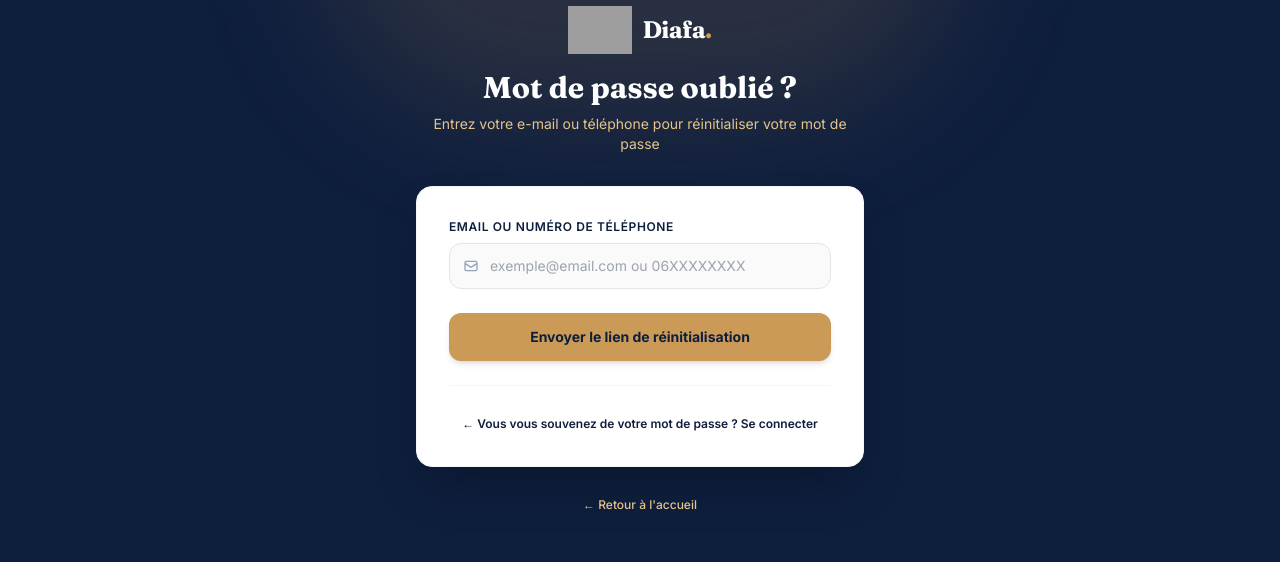
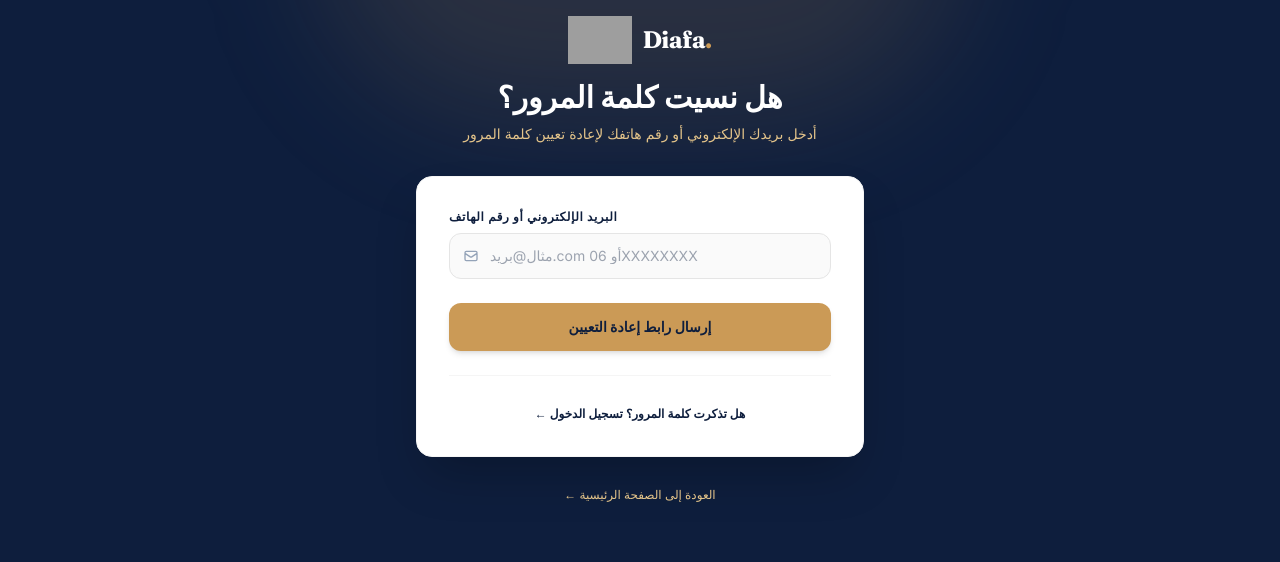
Before and after one commit to mohhh20055-cell/diafa, a React (Vite) app: page /forgot-password in a window 1280 px wide. Shown: the part 205-767 px from the top of the page. Built offline with nearby package versions, Linux system fonts and the light colour scheme; no server answers; grey boxes are pictures that could not be loaded.

Commit message:
Update ForgotPassword.jsx

```diff
--- a/src/pages/ForgotPassword.jsx
+++ b/src/pages/ForgotPassword.jsx
@@ -33,7 +33,7 @@ const ForgotPassword = () => {
 
   return (
     <div className="min-h-screen flex items-center justify-center bg-[#0E1E3D] relative overflow-hidden py-12 px-4 sm:px-6 lg:px-8">
-      {/* Background Ambient Glow */}
+      {/* تأثير الخلفية المتوهج */}
       <div className="pointer-events-none absolute -top-32 left-1/2 h-96 w-[40rem] -translate-x-1/2 rounded-full bg-[#CB9A56]/15 blur-3xl" />
 
       <div className="max-w-md w-full relative z-10">
@@ -42,10 +42,10 @@ const ForgotPassword = () => {
             <Logo className="h-12 mx-auto" withText dark />
           </Link>
           <h1 className="text-2xl sm:text-3xl font-bold text-white mb-2 font-display">
-            Mot de passe oublié ?
+            هل نسيت كلمة المرور؟
           </h1>
           <p className="text-[#E4C48A] text-sm">
-            Entrez votre e-mail ou téléphone pour réinitialiser votre mot de passe
+            أدخل بريدك الإلكتروني أو رقم هاتفك لإعادة تعيين كلمة المرور
           </p>
         </div>
 
@@ -58,7 +58,7 @@ const ForgotPassword = () => {
                 </svg>
               </div>
               <h2 className="text-lg font-bold text-[#0E1E3D]">
-                Compte trouvé ! / تم العثور على الحساب
+                تم العثور على الحساب!
               </h2>
               <p className="text-sm text-slate-600 leading-relaxed bg-neutral-50 p-4 rounded-xl border border-neutral-200">
                 {message}
@@ -69,7 +69,7 @@ const ForgotPassword = () => {
                     to={`/reset-password?email=${encodeURIComponent(foundEmail)}`}
                     className="inline-block w-full py-3.5 px-4 rounded-xl font-bold text-[#0E1E3D] bg-[#CB9A56] hover:bg-[#E4C48A] transition text-sm shadow-md"
                   >
-                    Réinitialiser le mot de passe maintenant / إعادة تعيين كلمة المرور الآن
+                    إعادة تعيين كلمة المرور الآن
                   </Link>
                 </div>
               )}
@@ -78,7 +78,7 @@ const ForgotPassword = () => {
                   to="/login"
                   className="inline-block w-full py-2.5 px-4 rounded-xl text-xs font-semibold text-slate-600 hover:text-[#0E1E3D] transition"
                 >
-                  Retour à la connexion / العودة لتسجيل الدخول
+                  العودة لتسجيل الدخول
                 </Link>
               </div>
             </div>
@@ -90,7 +90,7 @@ const ForgotPassword = () => {
                     <svg className="w-5 h-5 mt-0.5 flex-shrink-0" fill="none" stroke="currentColor" viewBox="0 0 24 24">
                       <path strokeLinecap="round" strokeLinejoin="round" strokeWidth={2} d="M12 8v4m0 4h.01M21 12a9 9 0 11-18 0 9 9 0 0118 0z" />
                     </svg>
-                    <p className="text-xs font-bold uppercase tracking-wider">Erreur</p>
+                    <p className="text-xs font-bold uppercase tracking-wider">خطأ</p>
                   </div>
                   <p className="text-xs text-red-700 leading-normal">{errorMessage}</p>
                 </div>
@@ -98,7 +98,7 @@ const ForgotPassword = () => {
 
               <div>
                 <label htmlFor="identifiant" className="block text-xs font-semibold uppercase tracking-wider text-[#0E1E3D] mb-2">
-                  Email ou Numéro de téléphone
+                  البريد الإلكتروني أو رقم الهاتف
                 </label>
                 <div className="relative">
                   <svg className="w-4 h-4 text-slate-400 absolute left-3.5 top-1/2 -translate-y-1/2" fill="none" stroke="currentColor" viewBox="0 0 24 24">
@@ -111,7 +111,7 @@ const ForgotPassword = () => {
                     value={identifiant}
                     onChange={(e) => setIdentifiant(e.target.value)}
                     className="block w-full pl-10 pr-4 py-3 bg-neutral-50 border border-neutral-200 rounded-xl focus:bg-white focus:ring-2 focus:ring-[#CB9A56] focus:border-[#CB9A56] text-sm transition-all outline-none"
-                    placeholder="exemple@email.com ou 06XXXXXXXX"
+                    placeholder="مثال@بريد.com أو 06XXXXXXXX"
                     disabled={isSubmitting}
                   />
                 </div>
@@ -128,10 +128,10 @@ const ForgotPassword = () => {
                       <circle className="opacity-25" cx="12" cy="12" r="10" stroke="currentColor" strokeWidth="4" />
                       <path className="opacity-75" fill="currentColor" d="M4 12a8 8 0 018-8V0C5.373 0 0 5.373 0 12h4zm2 5.291A7.962 7.962 0 014 12H0c0 3.042 1.135 5.824 3 7.938l3-2.647z" />
                     </svg>
-                    Envoi en cours...
+                    جاري الإرسال...
                   </span>
                 ) : (
-                  'Envoyer le lien de réinitialisation'
+                  'إرسال رابط إعادة التعيين'
                 )}
               </button>
             </form>
@@ -142,14 +142,14 @@ const ForgotPassword = () => {
               to="/login"
               className="text-xs font-semibold text-[#0E1E3D] hover:text-[#CB9A56] transition-colors"
             >
-              ← Vous vous souvenez de votre mot de passe ? Se connecter
+              ← هل تذكرت كلمة المرور؟ تسجيل الدخول
             </Link>
           </div>
         </div>
 
         <div className="mt-6 text-center">
           <Link to="/" className="text-xs font-medium text-[#E4C48A] hover:text-white transition-colors">
-            ← Retour à l'accueil
+            ← العودة إلى الصفحة الرئيسية
           </Link>
         </div>
       </div>
```
